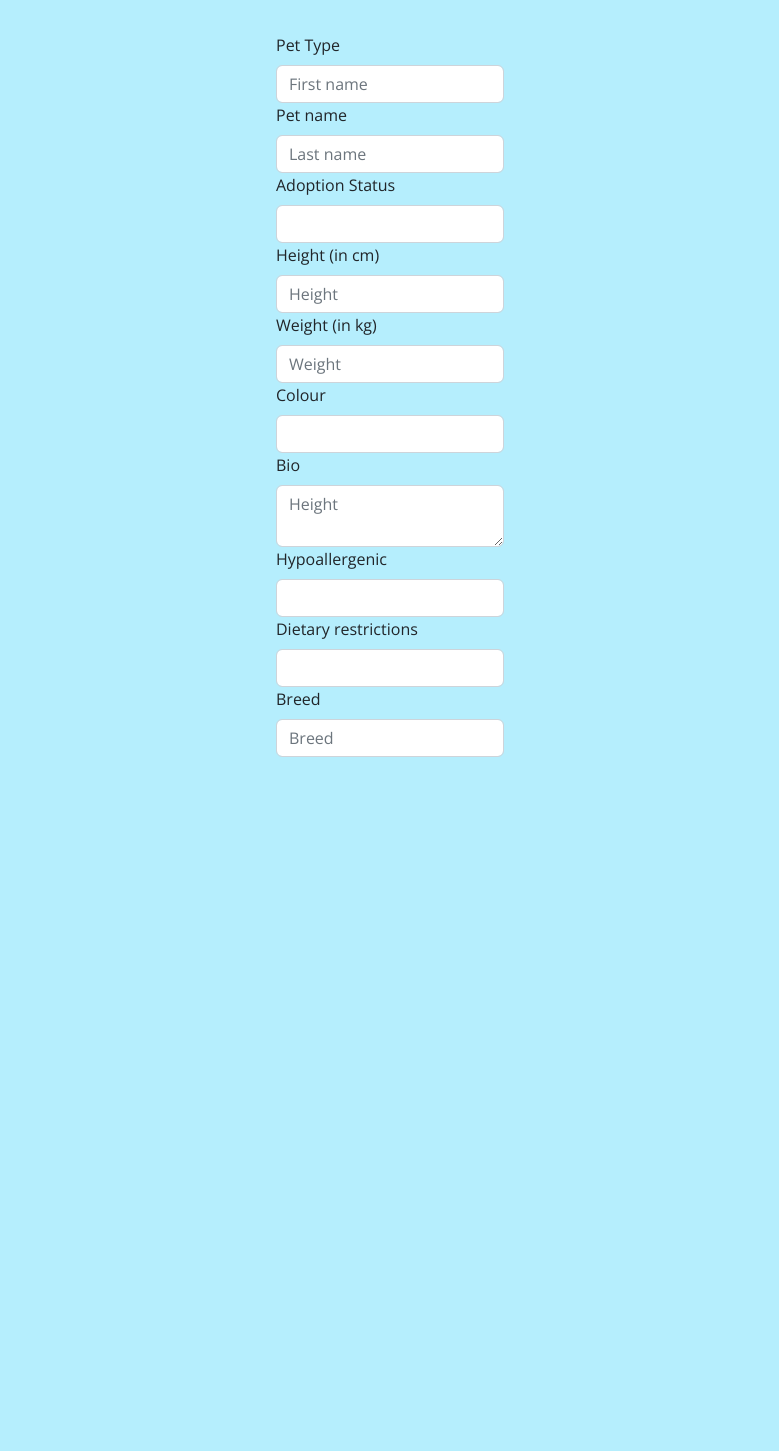
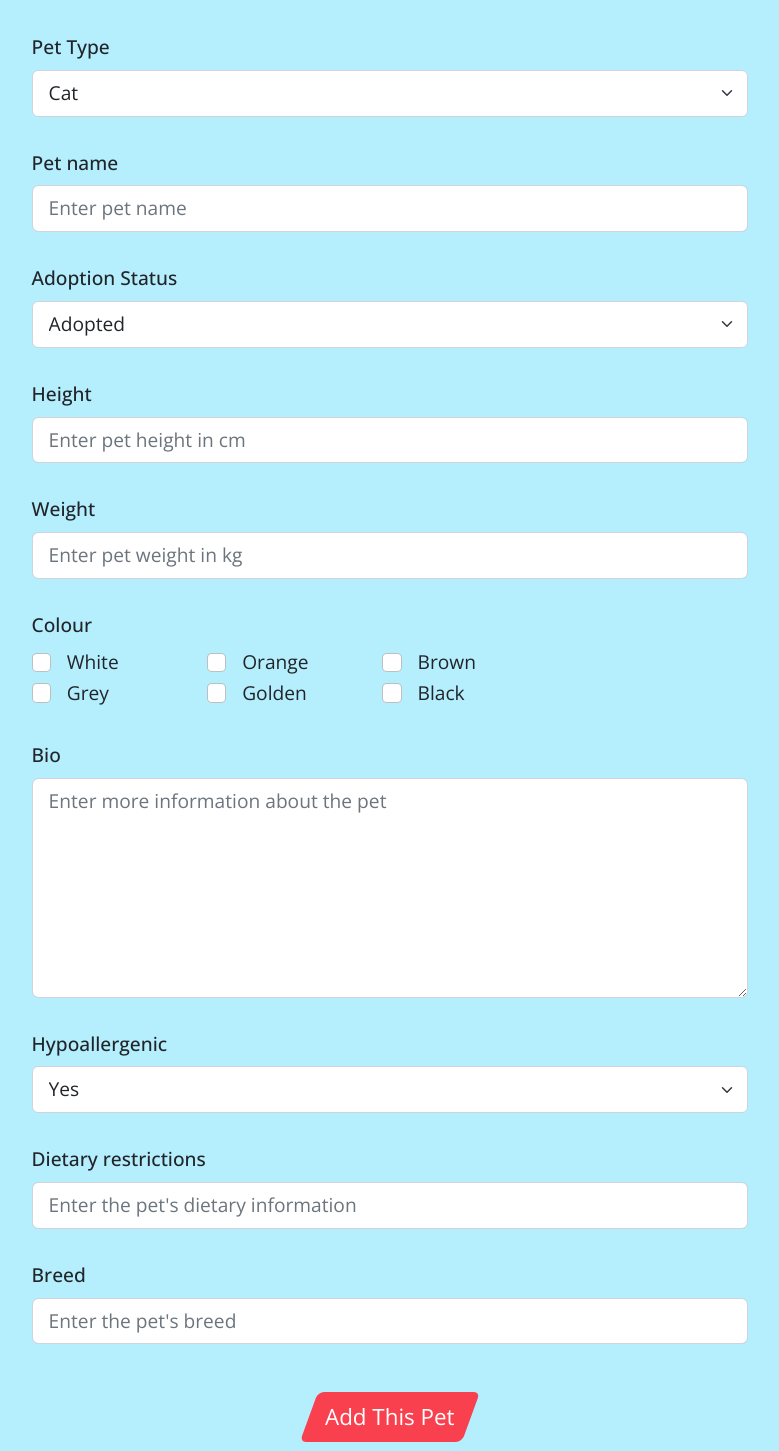
Before and after one commit to shiragin/petify-fe, a React (Create React App) app: page /admin/add-pet in a window 1280 px wide. Shown: the part 199-1650 px from the top of the page, without its empty margins (250-1029 px from the left). Before the commit the page ends 956 px from the top, so only its background shows below. Built offline with nearby package versions, Linux system fonts and the light colour scheme; a web font is replaced by a local one.

Commit message:
Add pet form styled

```diff
--- a/src/components/Admin/PetForm.js
+++ b/src/components/Admin/PetForm.js
@@ -2,94 +2,181 @@ import { Form } from 'react-bootstrap';
 function PetForm() {
   return (
     <Form
-      className="pet"
-      onSubmit={(e) => {
-        userSubmitHandler(e);
-      }}
-      onFocus={() => setError({ show: false })}
+      className="pet-form"
+      // onSubmit={(e) => {
+      //   userSubmitHandler(e);
+      // }}
+      // onFocus={() => setError({ show: false })}
     >
-      <Form.Group className="form-group split">
-        <div>
+      <Form.Group className="form-group">
         <Form.Label className="pet-label">Pet Type</Form.Label>
-          <Form.Control
+        <Form.Select
           className="pet-input"
           type="text"
           required
-            placeholder="First name"
+          // placeholder="First name"
           // value={user?.firstName}
           // onChange={(e) => userFormHandler(e, 'firstName')}
-          />
-        </div>
-        <div>
+        >
+          <option value="Cat">Cat</option>
+          <option value="Dog">Dog</option>
+        </Form.Select>
+        {/* </div> */}
+        {/* <div> */}
+      </Form.Group>
+      <Form.Group className="form-group">
         <Form.Label className="pet-label">Pet name</Form.Label>
         <Form.Control
           className="pet-input"
           type="text"
           required
-            placeholder="Last name"
+          placeholder="Enter pet name"
           // value={user?.lastName}
           // onChange={(e) => userFormHandler(e, 'lastName')}
         />
-        </div>
+        {/* </div> */}
       </Form.Group>
       <Form.Group className="form-group">
         <Form.Label className="pet-label">Adoption Status</Form.Label>
-        <Form.Control
-          className="pet-email-input"
-          type="email"
+        <Form.Select
+          className="pet-input"
           required
           // placeholder="Email Address"
           // value={user?.email}
           // onChange={(e) => userFormHandler(e, 'email')}
-        />
+        >
+          <option value="Adopted">Adopted</option>
+          <option value="Fostered">Fostered</option>
+          <option value="Available">Available</option>
+        </Form.Select>
       </Form.Group>
       <Form.Group className="form-group">
-        <Form.Label className="pet-label">Height (in cm)</Form.Label>
+        <Form.Label className="pet-label">Height </Form.Label>
         <Form.Control
           className="pet-input"
           type="number"
           required
-          placeholder="Height"
+          placeholder="Enter pet height in cm"
           // value={user?.phoneNumber}
           // onChange={(e) => userFormHandler(e, 'phoneNumber')}
         />
       </Form.Group>
-      <Form.Group className="form-group split">
-        <div>
-          <Form.Label className="pet-label">Weight (in kg)</Form.Label>
+      <Form.Group className="form-group">
+        <Form.Label className="pet-label">Weight </Form.Label>
         <Form.Control
-            className="pet--input"
+          className="pet-input"
           type="number"
-            placeholder="Weight"
+          placeholder="Enter pet weight in kg"
           // value={user?.password}
           // onChange={(e) => userFormHandler(e, 'password')}
         />
-        </div>
-        <div>
+      </Form.Group>
+      <Form.Group className="form-group">
         <Form.Label className="pet-label">Colour</Form.Label>
-          <Form.Control
+        {/* <Form.Control
+          as="select"
+          multiple
           className="pet-input"
           type="text"
           // value={user?.passwordConfirm}
-            // onChange={(e) => userFormHandler(e, 'passwordConfirm')}
+          onChange={(e) => console.log(e.target.value)}
+        >
+          <option value="White">White</option>
+          <option value="Black">Black</option>
+          <option value="Orange">Orange</option> */}
+        <div key="colour" className="pet-check">
+          <div className="pet-check-row">
+            <Form.Check
+              inline
+              label="White"
+              // name="group1"
+              type={'checkbox'}
+              id={`colour`}
             />
+            <Form.Check
+              inline
+              label="Orange"
+              type={'checkbox'}
+              // name="group1"
+              id={`colour`}
+            />
+            <Form.Check
+              inline
+              label="Brown"
+              type={'checkbox'}
+              // name="group1"
+              id={`colour`}
+            />
+          </div>
+          <div className="pet-check-row">
+            <Form.Check
+              inline
+              label="Grey"
+              type={'checkbox'}
+              // name="group1"
+              // type={}
+              id={`colour`}
+            />
+            <Form.Check
+              inline
+              label="Golden"
+              type={'checkbox'}
+              // name="group1"
+              // type={}
+              id={`colour`}
+            />
+            <Form.Check
+              inline
+              label="Black"
+              type={'checkbox'}
+              // name="group1"
+              // type={}
+              id={`colour`}
+            />
+          </div>
         </div>
       </Form.Group>
       <Form.Group className="form-group">
         <Form.Label className="pet-label">Bio</Form.Label>
         <Form.Control
           as="textarea"
+          rows={7}
           className="pet-input"
           type="number"
           required
-          placeholder="Height"
+          placeholder="Enter more information about the pet"
           // value={user?.phoneNumber}
           // onChange={(e) => userFormHandler(e, 'phoneNumber')}
         />
       </Form.Group>
       <Form.Group className="form-group">
         <Form.Label className="pet-label">Hypoallergenic</Form.Label>
-        <Form.Control className="pet-input" type="text" require />
+        <Form.Select
+          className="pet-input"
+          required
+          // placeholder="First name"
+          // value={user?.firstName}
+          // onChange={(e) => userFormHandler(e, 'firstName')}
+        >
+          <option value={true}>Yes</option>
+          <option value={false}>No</option>
+        </Form.Select>
+        {/* <div key="hypo" className="pet-check pet-check-row">
+          <Form.Check
+            inline
+            label="Yes"
+            // name="group1"
+            type={'radio'}
+            id={`hypo`}
+          />
+          <Form.Check
+            inline
+            label="No"
+            // name="group1"
+            type={'radio'}
+            id={`hypo`}
+          />
+        </div> */}
       </Form.Group>
       <Form.Group className="form-group">
         <Form.Label className="pet-label">Dietary restrictions</Form.Label>
@@ -97,7 +184,7 @@ function PetForm() {
           className="pet-input"
           type="text"
           required
-          // placeholder="Height"
+          placeholder="Enter the pet's dietary information"
           // value={user?.phoneNumber}
           // onChange={(e) => userFormHandler(e, 'phoneNumber')}
         />
@@ -108,7 +195,7 @@ function PetForm() {
           className="pet-input"
           type="text"
           required
-          placeholder="Breed"
+          placeholder="Enter the pet's breed"
           // value={user?.phoneNumber}
           // onChange={(e) => userFormHandler(e, 'phoneNumber')}
         />
--- /dev/null
+++ b/src/components/Admin/PetSubmit.js
@@ -0,0 +1,35 @@
+import React, { useRef } from 'react';
+import { Button, Overlay, Tooltip } from 'react-bootstrap';
+// import { useUserContext } from '../../context/UserContext';
+
+function PetSubmit() {
+  // const { error } = useUserContext();
+  const target = useRef(null);
+  return (
+    <div className="submit-button">
+      <Button
+        ref={target}
+        className="login-submit-button btn-skew-left"
+        type="submit"
+        value="Submit"
+        // onClick={props.onProfileEdit}
+      >
+        <span>Add This Pet</span>
+      </Button>
+      {/* {props.confirm && 'Profile saved'} */}
+      <Overlay
+        target={target.current}
+        // show={error.show}
+        placement="bottom"
+      >
+        {(props) => (
+          <Tooltip id="overlay-example" {...props}>
+            {/* {error.message} */}
+          </Tooltip>
+        )}
+      </Overlay>
+    </div>
+  );
+}
+
+export default PetSubmit;
--- a/src/components/Login/SignupForm.js
+++ b/src/components/Login/SignupForm.js
@@ -58,9 +58,9 @@ function SignupForm() {
     >
       <Form.Group className="form-group split">
         <div>
-          <Form.Label className="login-firstname-label">First name</Form.Label>
+          <Form.Label className="profile-label">First name</Form.Label>
           <Form.Control
-            className="login-firstname-input"
+            className="profile-input"
             type="text"
             required
             placeholder="First name"
@@ -69,9 +69,9 @@ function SignupForm() {
           />
         </div>
         <div>
-          <Form.Label className="login-lastname-label">Last name</Form.Label>
+          <Form.Label className="profile-label">Last name</Form.Label>
           <Form.Control
-            className="login-lastname-input"
+            className="profile-input"
             type="text"
             required
             placeholder="Last name"
@@ -81,9 +81,9 @@ function SignupForm() {
         </div>
       </Form.Group>
       <Form.Group className="form-group">
-        <Form.Label className="login-email-label">Email Address</Form.Label>
+        <Form.Label className="profile-label">Email Address</Form.Label>
         <Form.Control
-          className="login-email-input"
+          className="profile-input"
           type="email"
           required
           placeholder="Email Address"
@@ -92,9 +92,9 @@ function SignupForm() {
         />
       </Form.Group>
       <Form.Group className="form-group">
-        <Form.Label className="login-phone-label">Phone number</Form.Label>
+        <Form.Label className="profile-label">Phone number</Form.Label>
         <Form.Control
-          className="login-phone-input"
+          className="profile-input"
           type="tel"
           required
           placeholder="Phone number"
@@ -104,9 +104,9 @@ function SignupForm() {
       </Form.Group>
       <Form.Group className="form-group split">
         <div>
-          <Form.Label className="login-password-label">Password</Form.Label>
+          <Form.Label className="profile-label">Password</Form.Label>
           <Form.Control
-            className="login-password-input"
+            className="profile-input"
             type="password"
             label="Create password"
             required
@@ -116,11 +116,9 @@ function SignupForm() {
           />
         </div>
         <div>
-          <Form.Label className="login-confirm-label">
-            Confirm password
-          </Form.Label>
+          <Form.Label className="profile-label">Confirm password</Form.Label>
           <Form.Control
-            className="login-confirm-input"
+            className="profile-input"
             type="password"
             label="Create password"
             required
--- a/src/components/Login/UserBio.js
+++ b/src/components/Login/UserBio.js
@@ -14,11 +14,11 @@ function UserBio() {
 
   return (
     <Form.Group className="form-group w-100">
-      <Form.Label className="login-bio-label">More about yourself</Form.Label>
+      <Form.Label className="profile-label">More about yourself</Form.Label>
       <Form.Control
         as="textarea"
         rows={6}
-        className="login-bio-input"
+        className="profile-input"
         type="textarea"
         placeholder="Tell us more..."
         value={user?.bio}
--- a/src/components/Navbar/NavbarLogged.js
+++ b/src/components/Navbar/NavbarLogged.js
@@ -11,6 +11,7 @@ function NavbarLogged() {
     setUser({});
     setLoginModalShow({});
     setLoggedInForm({});
+    localStorage.clear();
   }
   return (
     <div className="navbar-links-right">
--- a/src/pages/AddPet.js
+++ b/src/pages/AddPet.js
@@ -1,12 +1,14 @@
 import { useUserContext } from '../context/UserContext';
 import PetForm from '../components/Admin/PetForm';
+import PetSubmit from '../components/Admin/PetSubmit';
 import '../scss/PetForm.scss';
 
 function AddPet() {
   return (
-    <div className="profile main-container">
+    <div className="add-pet main-container">
       <h1 className="profile-title">Add A New Pet </h1>
       <PetForm />
+      <PetSubmit />
     </div>
   );
 }
--- a/src/scss/PetForm.scss
+++ b/src/scss/PetForm.scss
@@ -1 +1,65 @@
 @import 'variables';
+
+.pet-form {
+  width: 70%;
+
+  .form-group {
+    margin-bottom: 2rem;
+
+    input:focus,
+    input:active,
+    input:focus-visible,
+    textarea:focus,
+    textarea:active,
+    textarea:focus-visible,
+    select:focus,
+    select:active,
+    select:focus-visible {
+      border-color: #ced4da;
+      box-shadow: 0 0 0 0.2rem rgba(249, 64, 79, 0.45);
+    }
+    input:checked {
+      background-color: $primary-color;
+    }
+    .pet-label {
+      font-size: 1.2rem;
+      font-weight: 500;
+    }
+
+    .pet-input {
+      font-size: 1.2rem;
+      padding: 0.5rem 1rem;
+    }
+
+    .pet-check {
+      font-size: 1.2rem;
+
+      .pet-check-row {
+        display: flex;
+        justify-content: flex-start;
+        // width: 100%;
+      }
+      .form-check {
+        min-width: 20%;
+        margin-right: 2rem;
+        input {
+          margin-right: 1rem;
+        }
+      }
+    }
+  }
+}
+
+.submit-button {
+  margin: 1rem 0 2rem;
+  .login-submit-button {
+    padding: 0.5rem 1rem;
+    font-size: 1.4rem;
+    width: 100%;
+
+    &:active {
+      background-color: $primary-color;
+      transform: scale(0.95) skew(-20deg);
+    }
+  }
+}
```
Also changed, not shown: src/scss/Profile.scss (+25 -1 lines). Lines whose indentation alone changed are shown as unchanged.
